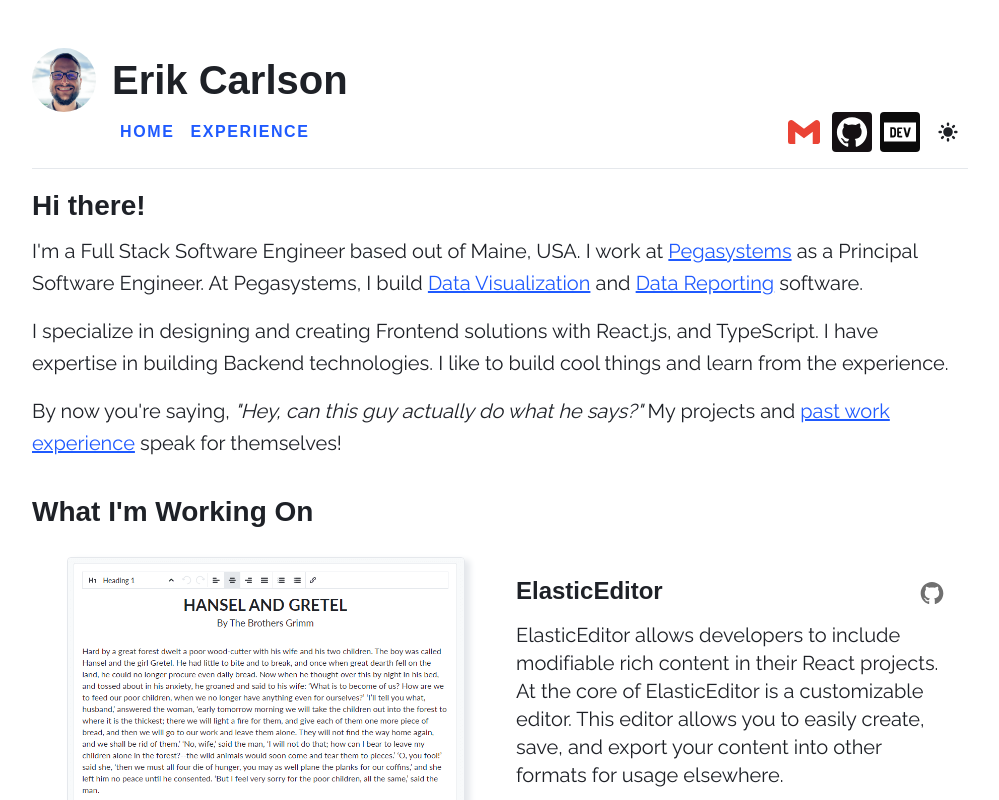
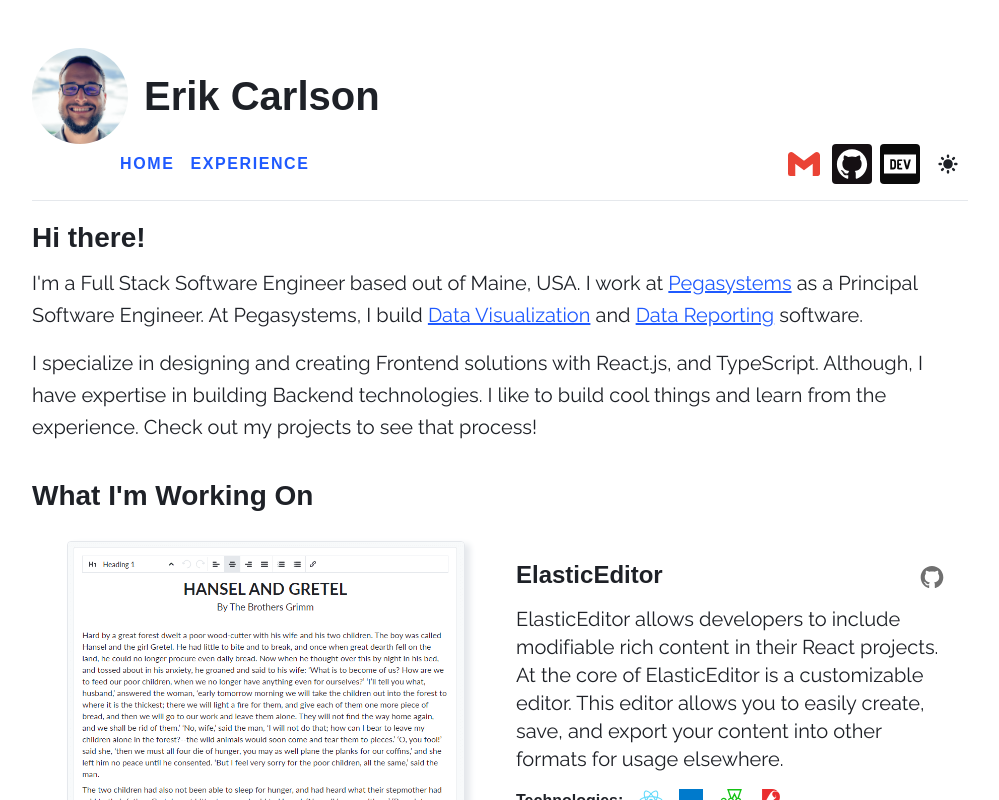
Before and after one commit to carlson-erik/erikcarlson.dev, a Next.js app: page / in a window 1280 px wide. Shown: the top 800 px of the page, without its empty margins (140-1139 px from the left). Built offline with nearby package versions, Linux system fonts and the light colour scheme.

Commit message:
Fix errors on experience page. Update home page content

```diff
--- a/src/app/page.tsx
+++ b/src/app/page.tsx
@@ -25,7 +25,7 @@ const Introduction = styled.section`
 
 export default function HomePage() {
   useEffect(() => {
-    document.title = 'Home | Erik Carlson'
+    document.title = "Home | Erik Carlson";
   }, []);
   return (
     <ThemeProvider>
@@ -56,15 +56,9 @@ export default function HomePage() {
           </Paragraph>
           <Paragraph>
             I specialize in designing and creating Frontend solutions with
-            React.js, and TypeScript. I have expertise in building Backend
-            technologies. I like to build cool things and learn from the
-            experience.
-          </Paragraph>
-          <Paragraph>
-            By now you're saying,{" "}
-            <em>"Hey, can this guy actually do what he says?"</em> My projects
-            and <Link href="/experience">past work experience</Link> speak for
-            themselves!
+            React.js, and TypeScript. Although, I have expertise in building
+            Backend technologies. I like to build cool things and learn from the
+            experience. Check out my projects to see that process!
           </Paragraph>
         </Introduction>
         <ProjectList />
--- a/src/components/header/index.tsx
+++ b/src/components/header/index.tsx
@@ -51,7 +51,7 @@ const TitleContainer = styled.div`
   align-items: center;
 
   & img {
-    border-radius: 3rem;
+    border-radius: 6rem;
   }
 
   @media only screen and (max-width: 350px) {
@@ -198,8 +198,8 @@ const Header = () => {
           <TitleContainer>
             <Image
               src={profilePic}
-              width={64}
-              height={64}
+              width={96}
+              height={96}
               alt="erik carlson portfolio picture"
             />
             <Title>Erik Carlson</Title>
```
Also changed, not shown: src/app/experience/page.tsx (+22 -34 lines).
